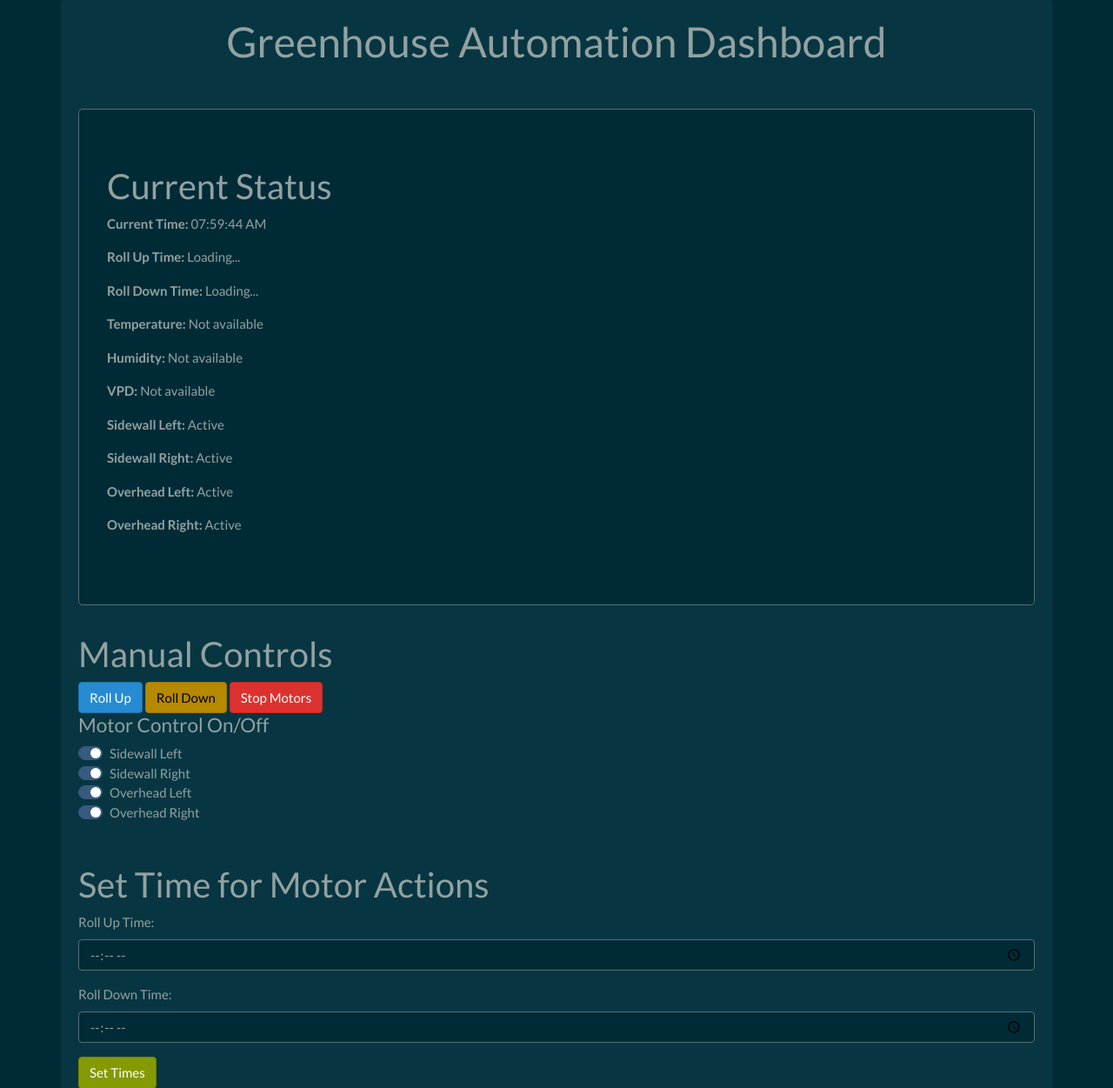
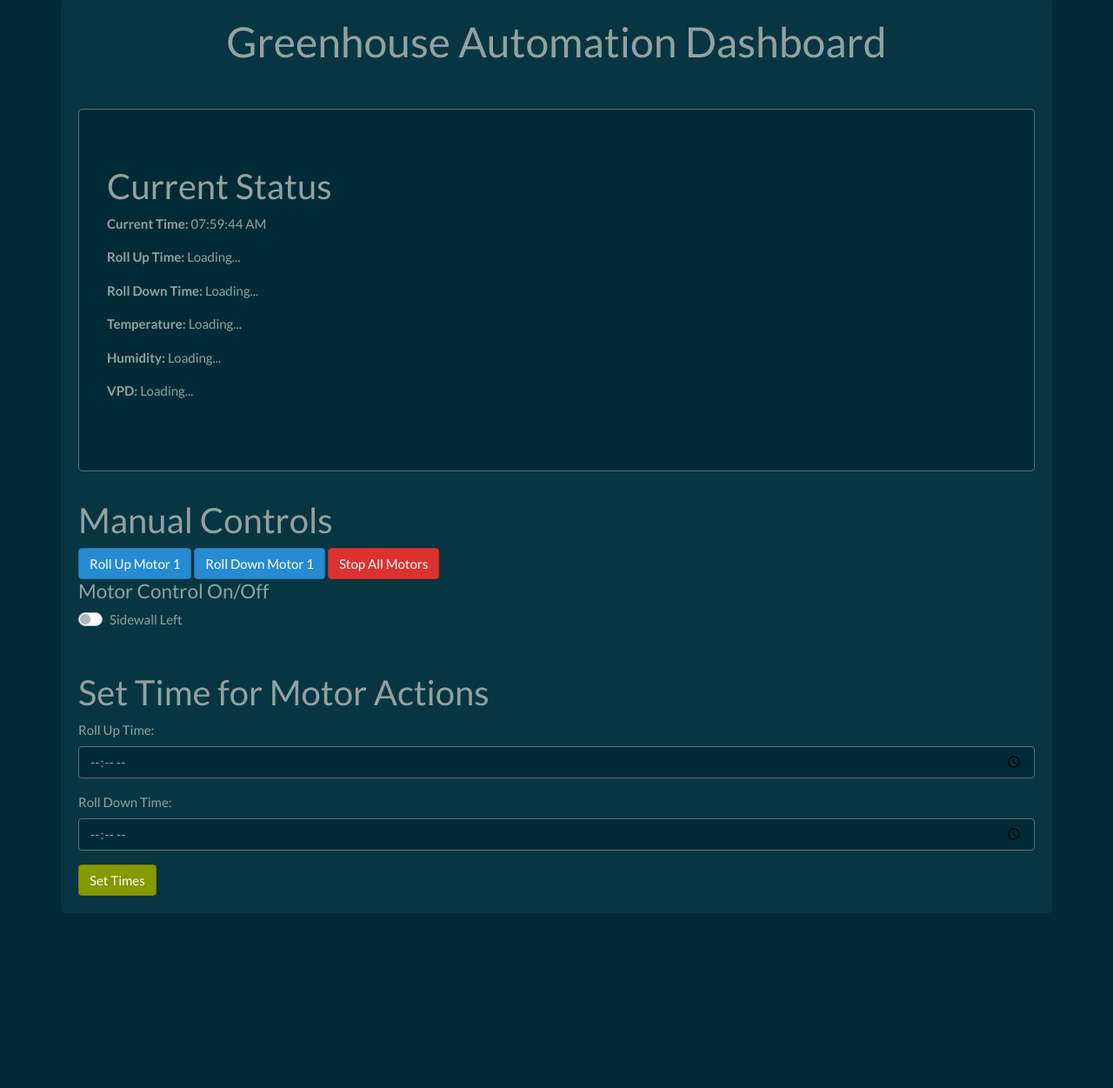
Before and after one commit to blackforestdev/greenhouse_automation, a Flask app: page / in a window 1280 px wide. Shown: the part 49-1300 px from the top of the page at 87% size. After the commit the page ends 1079 px from the top, so only its background shows below. Run offline with Flask 3, Linux system fonts and the light colour scheme; some libraries are stand-ins or nearby versions.

Commit message:
Update file index.html

```diff
--- a/templates/index.html
+++ b/templates/index.html
@@ -12,13 +12,15 @@
             initTimeUpdater,
             initMotorSwitches,
             fetchMotorStatuses,
-            handleSetTimeForm
+            handleSetTimeForm,
+            fetchSensorData
         } from './static/js/domManager.js';
 
         window.onload = function() {
             initTimeUpdater();
             initMotorSwitches();
             handleSetTimeForm();
+            fetchSensorData();
             setInterval(fetchMotorStatuses, 5000); // Fetch motor statuses every 5 seconds
         };
     </script>
@@ -35,51 +37,32 @@
         <p><strong>Current Time:</strong> <span id="current-time">Loading...</span></p>
         <p><strong>Roll Up Time:</strong> <span id="roll-up-time">Loading...</span></p>
         <p><strong>Roll Down Time:</strong> <span id="roll-down-time">Loading...</span></p>
-        <!--Enviromental Sensor Data -->
         <p><strong>Temperature:</strong> <span id="temperature">Loading...</span></p>
         <p><strong>Humidity:</strong> <span id="humidity">Loading...</span></p>
         <p><strong>VPD:</strong> <span id="vpd">Loading...</span></p>
-        <!--Motor On/Off status -->
-        <p><strong>Sidewall Left:</strong> <span id="sidewall-left-status">Active</span></p>
-        <p><strong>Sidewall Right:</strong> <span id="sidewall-right-status">Active</span></p>
-        <p><strong>Overhead Left:</strong> <span id="overhead-left-status">Active</span></p>
-        <p><strong>Overhead Right:</strong> <span id="overhead-right-status">Active</span></p>
-        <!-- Add more sensors here as needed -->
+        <!-- Add more environmental sensor data here as needed -->
     </div>
 
     <!-- Manual Controls -->
     <div class="mb-5">
         <h2>Manual Controls</h2>
         <!-- Manual override Motor Control buttons -->
-        <button class="btn btn-primary motor-control-btn" data-action="roll_up">Roll Up</button>
-        <button class="btn btn-yellow motor-control-btn" data-action="roll_down">Roll Down</button>
-        <button class="btn btn-danger motor-control-btn" data-action="stop_motors">Stop Motors</button>
+        <button class="btn btn-primary motor-control-btn" data-action="roll_up" data-motor-id="1">Roll Up Motor 1</button>
+        <button class="btn btn-primary motor-control-btn" data-action="roll_down" data-motor-id="1">Roll Down Motor 1</button>
+        <!-- Add buttons for other motors as needed -->
+        <button class="btn btn-danger motor-control-btn" data-action="stop_motors">Stop All Motors</button>
 
-        <!-- Manual Motor control switches activate/deactivate hardware -->
         <h4>Motor Control On/Off</h4>
         <div class="custom-control custom-switch">
-            <input type="checkbox" class="custom-control-input" id="sidewall-left-switch" checked>
+            <input type="checkbox" class="custom-control-input" id="sidewall-left-switch">
             <label class="custom-control-label" for="sidewall-left-switch">Sidewall Left</label>
         </div>
-        <div class="custom-control custom-switch">
-            <input type="checkbox" class="custom-control-input" id="sidewall-right-switch" checked>
-            <label class="custom-control-label" for="sidewall-right-switch">Sidewall Right</label>
-        </div>
-        <div class="custom-control custom-switch">
-            <input type="checkbox" class="custom-control-input" id="overhead-left-switch" checked>
-            <label class="custom-control-label" for="overhead-left-switch">Overhead Left</label>
-        </div>
-        <div class="custom-control custom-switch">
-            <input type="checkbox" class="custom-control-input" id="overhead-right-switch" checked>
-            <label class="custom-control-label" for="overhead-right-switch">Overhead Right</label>
-        </div>
+        <!-- Add switches for other motors as needed -->
     </div>
-
 
     <!-- Time Settings -->
     <div>
         <h2>Set Time for Motor Actions</h2>
-        <!-- Update form to be handled by JavaScript -->
         <form id="set-time-form">
             <div class="form-group">
                 <label for="roll_up_time">Roll Up Time:</label>
```
